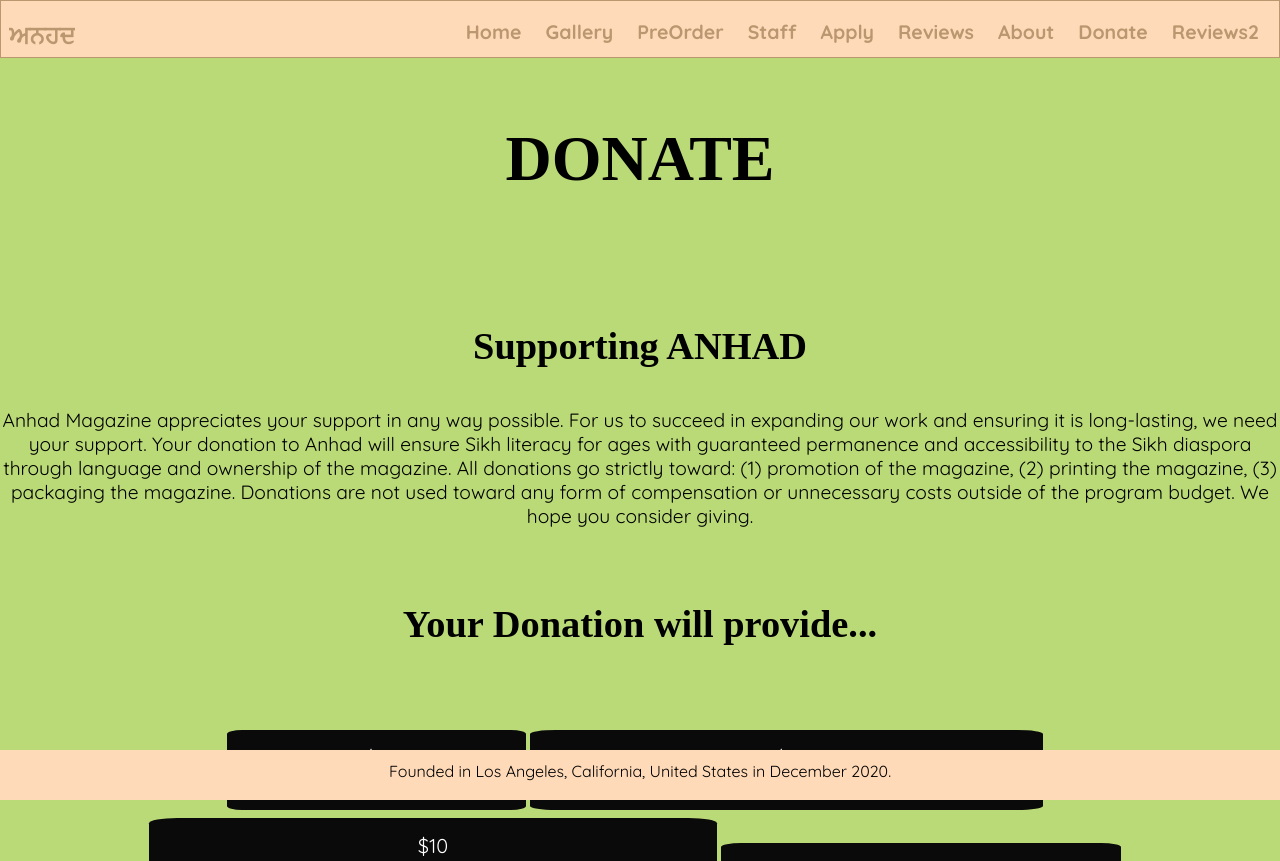
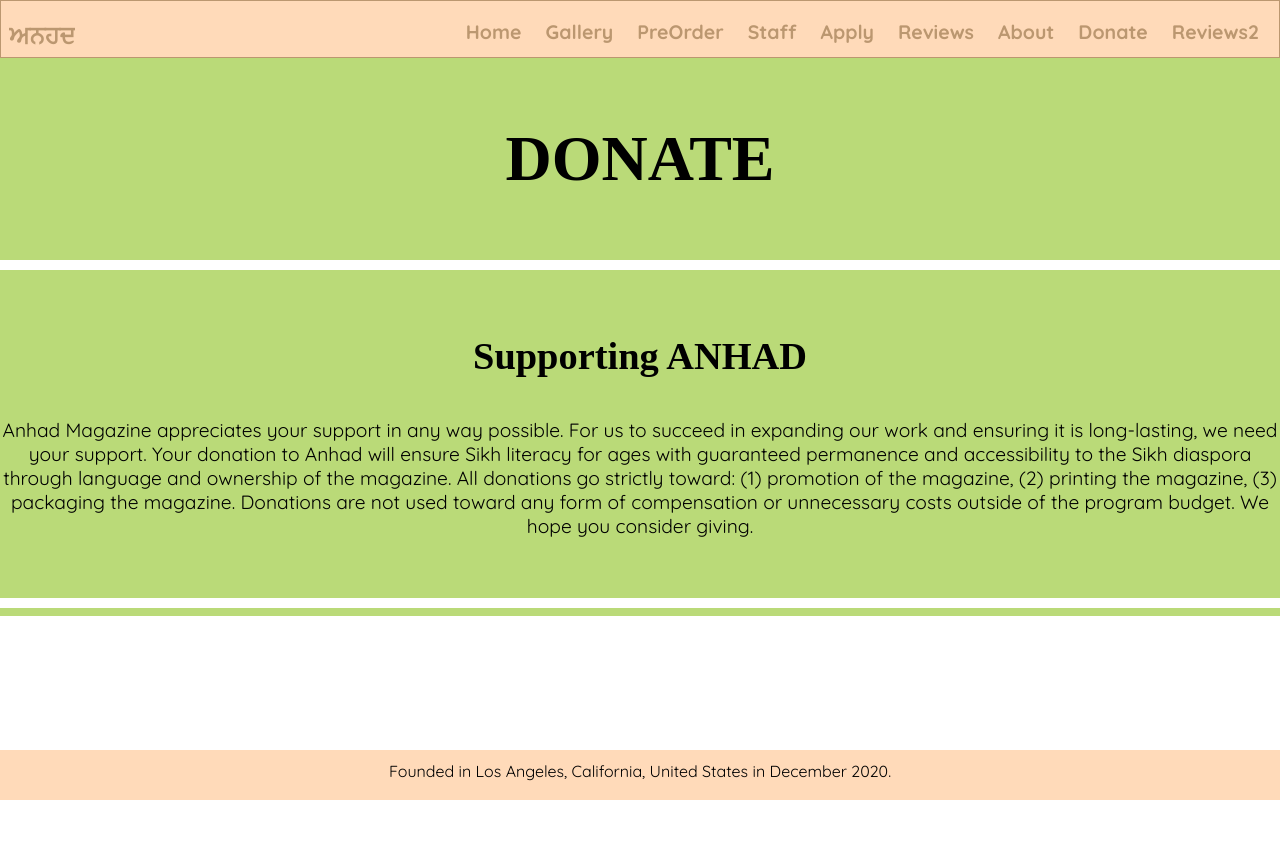
Before and after one commit to SimardeepSG/anhadnewsmag, a React (Create React App) app: page /Donate in a window 1280 px wide. After the commit the page ends 800 px from the top, so only its background shows below. Built offline with nearby package versions, Linux system fonts and the light colour scheme.

Commit message:
Donate Page 1.2 "Added LInes"

```diff
--- a/src/Donate.js
+++ b/src/Donate.js
@@ -9,7 +9,7 @@ const Donate = () => {
 
 {/* ---------------------------------------- */}
 
-<div id="line"className="hr1"><hr1 /></div>
+<div className="hr1">__________________________________________</div>
 
 {/* ---------------------------------------- */}
 
@@ -28,7 +28,7 @@ const Donate = () => {
 
 {/* ---------------------------------------- */}
 
-<div id="line"><hr2 /></div>
+<div className="hr2">____________________________________________________________________</div>
 
 {/* ---------------------------------------- */}
 
@@ -36,15 +36,7 @@ const Donate = () => {
 
 {/* -------------------------------------------------------------------------------- */}
 
-<div className="button">
-<a href="https://react.school" target="_blank" rel="noreferrer">
-  <button> $5 <br /> ONE PRINTED MAGAZINE </button>
-  <button> $5 <br /> ONE PRINTED MAGAZINE + DOMESTIC SHIPPING </button>
-  <button> $10 <br /> ONE PRINTED MAGAZINE + INTERNATIONAL SHIPPING <br />
-          [PRICE DEPENDS ON COUNTRY SELECTION] </button>
-  <button> $20 <br /> PACKAGING COSTS PER INDIVIDUAL </button>
-</a>
-</div>
+
 
 
     </div>
--- a/src/styles/donate.css
+++ b/src/styles/donate.css
@@ -26,19 +26,26 @@
     color:black;
 }
 
-hr {
-    border: 0;
-    clear:both;
-    display:block;
-    width: 96%;
-    background-color:#FFFF00;
-    height: 1px;
-    position: static;
-    top: 500px;
-}
-.hr .h1{
+.hr1{
+  border: 0;
+  clear:both;
+  display:block;
+  width: 100%;
+  background-color: white;
+  height: 10px;
   position: static;
   top: 500px;
+}
+
+.hr2{
+  border: 0;
+  clear:both;
+  display:block;
+  width: 100%;
+  background-color: white;
+  height: 10px;
+  position: relative;
+  top: 100px;
 }
 
 /*Donate Header touches "Supporting ANHAD"*/
```
